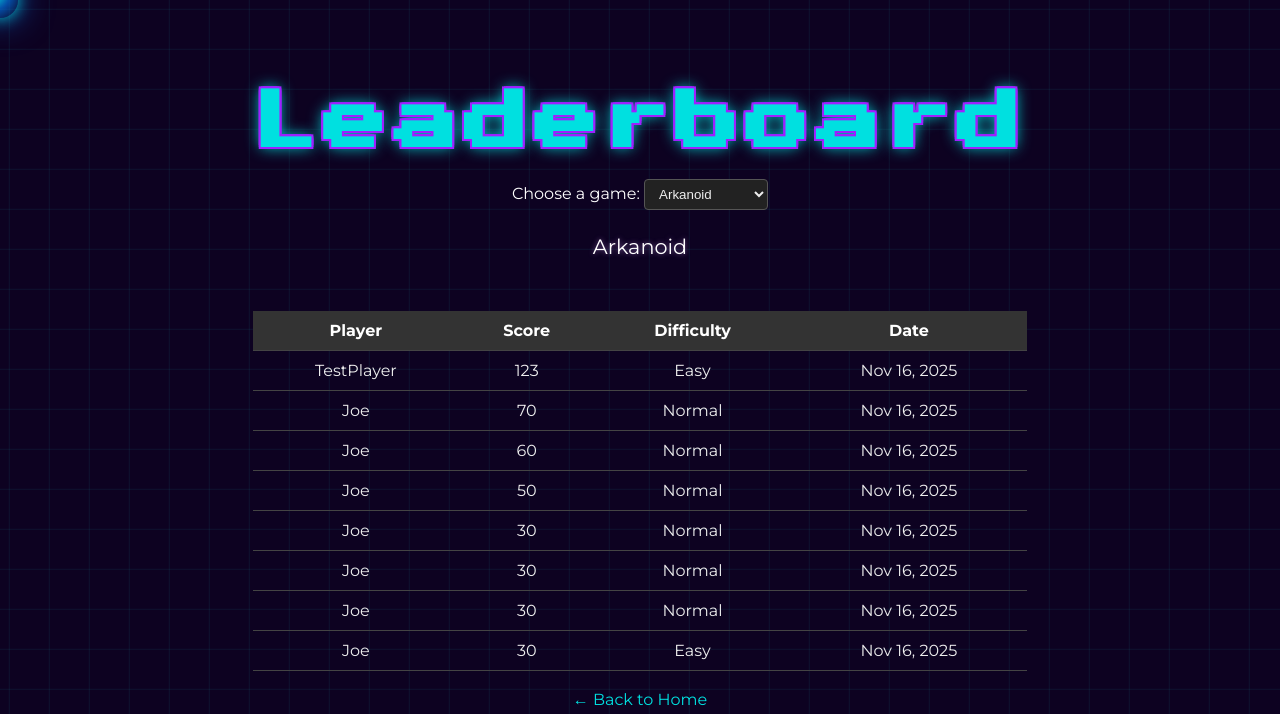
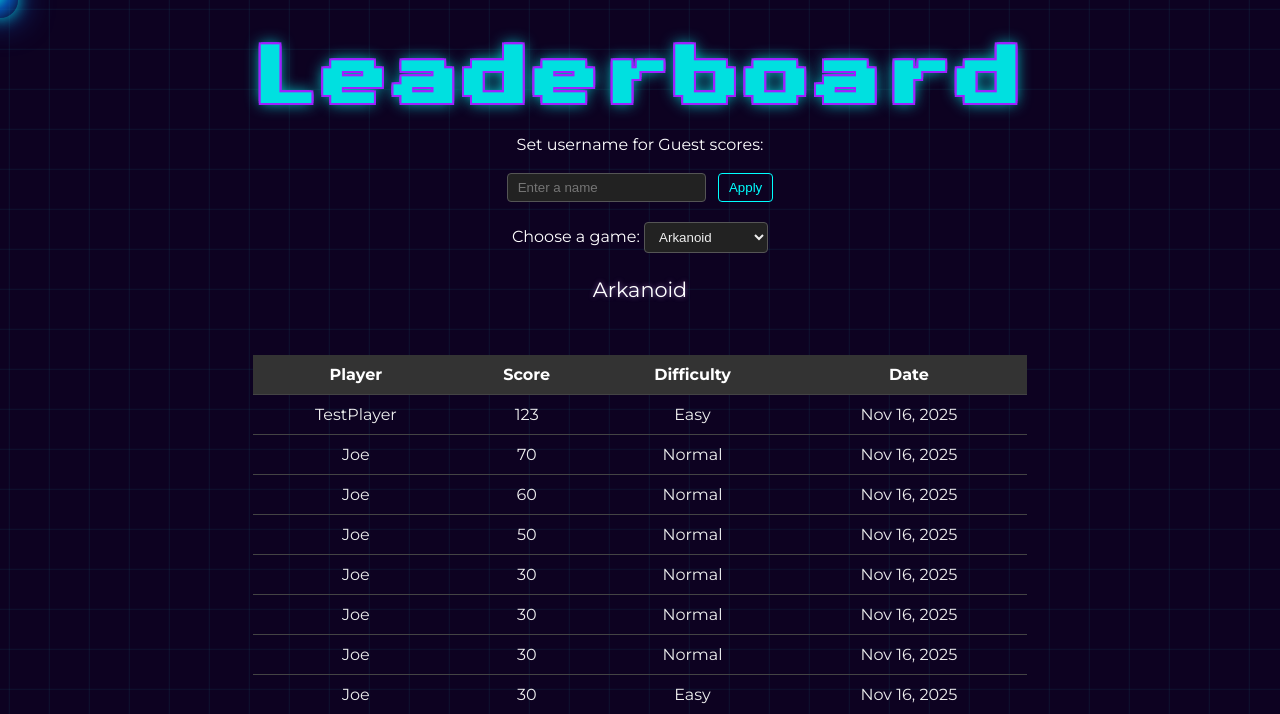
Before and after one commit to jceltruda/Rehab-Games, a Django app: page /leaderboard/ in a window 1280 px wide. Shown: the top 714 px of the page. Run offline with Django 4.2, Linux system fonts and the light colour scheme; data comes from the database, SQL or seed files in the repository; both versions use the stored data as it was after the commit.

Commit message:
added username support

```diff
--- a/RehabGames/app/templates/leaderboard.html
+++ b/RehabGames/app/templates/leaderboard.html
@@ -37,12 +37,39 @@
         td {
             color: #eee;
         }
+        .username-form {
+            margin: 20px 0;
+        }
+        .username-form input {
+            padding: 6px 10px;
+            border-radius: 4px;
+            border: 1px solid #555;
+            background: #222;
+            color: #eee;
+            margin-right: 8px;
+        }
+        .username-form button {
+            padding: 6px 10px;
+            border-radius: 4px;
+            border: 1px solid #0ff;
+            background: transparent;
+            color: #0ff;
+            cursor: pointer;
+        }
     </style>
 </head>
 <body>
     <div id="cursor-glow"></div>
     <div class="leaderboard-container">
         <h1>Leaderboard</h1>
+
+        <!-- NEW: username picker -->
+        <div class="username-form">
+            <label for="usernameInput">Set username for Guest scores:</label><br>
+            <br>
+            <input type="text" id="usernameInput" placeholder="Enter a name">
+            <button type="button" onclick="setUsername()">Apply</button>
+        </div>
 
         <!-- Game selector -->
         <form method="get" class="game-select-form">
@@ -85,6 +112,7 @@
     </div>
 
     <script>
+        // glow cursor you already had
         document.addEventListener("DOMContentLoaded", () => {
             const glow = document.getElementById('cursor-glow');
             if (!glow) return;
@@ -107,6 +135,47 @@
                 glow.style.opacity = '0';
             });
         });
+
+        // NEW: call backend to rename Guests
+        async function setUsername() {
+            const input = document.getElementById('usernameInput');
+            const gameSelect = document.getElementById('game');
+            const username = input.value.trim();
+            const game = gameSelect.value;
+
+            if (!username) {
+                alert("Please enter a username first.");
+                return;
+            }
+
+            try {
+                const resp = await fetch("{% url 'set_username' %}", {
+                    method: "POST",
+                    headers: {
+                        "Content-Type": "application/json",
+                    },
+                    body: JSON.stringify({
+                        username: username,
+                        game: game,  // only change Guests for this game
+                    }),
+                });
+
+                if (!resp.ok) {
+                    const txt = await resp.text();
+                    console.error("Error:", resp.status, txt);
+                    alert("Error updating username. Check console for details.");
+                    return;
+                }
+
+                const data = await resp.json();
+                console.log("Updated rows:", data.updated);
+                // reload to show updated names
+                window.location.reload();
+            } catch (err) {
+                console.error("Fetch error:", err);
+                alert("Network error while updating username.");
+            }
+        }
     </script>
 
 </body>
--- a/RehabGames/app/urls.py
+++ b/RehabGames/app/urls.py
@@ -11,4 +11,5 @@
     path('game/road_fighter/', views.game_road_fighter_view, name='game_road_fighter'),
     path("leaderboard/", views.leaderboard, name="leaderboard"),
     path("submit_score/", views.submit_score, name="submit_score"),
+    path('set_username/', views.set_username, name='set_username'),
 ]
--- a/RehabGames/app/views.py
+++ b/RehabGames/app/views.py
@@ -75,3 +75,34 @@
     }
 
     return render(request, "leaderboard.html", context)
+
+@csrf_exempt
+def set_username(request):
+    """
+    Overwrite all 'Guest' player_name entries for a given game
+    with the provided username.
+    """
+    if request.method != "POST":
+        return JsonResponse({"error": "POST only"}, status=405)
+
+    try:
+        data = json.loads(request.body.decode("utf-8"))
+    except json.JSONDecodeError:
+        return JsonResponse({"error": "Invalid JSON"}, status=400)
+
+    username = data.get("username", "").strip()
+    game = data.get("game", "").strip()
+
+    if not username:
+        return JsonResponse({"error": "Username required"}, status=400)
+
+    # base queryset: all Guest scores
+    qs = Score.objects.filter(player_name="Guest")
+
+    # optionally narrow to a game, e.g. 'arkanoid' or 'shoulder-bird'
+    if game:
+        qs = qs.filter(game=game)
+
+    updated_count = qs.update(player_name=username)
+
+    return JsonResponse({"ok": True, "updated": updated_count})
```
Also changed, not shown: RehabGames/db.sqlite3. Lines whose indentation alone changed are shown as unchanged.
